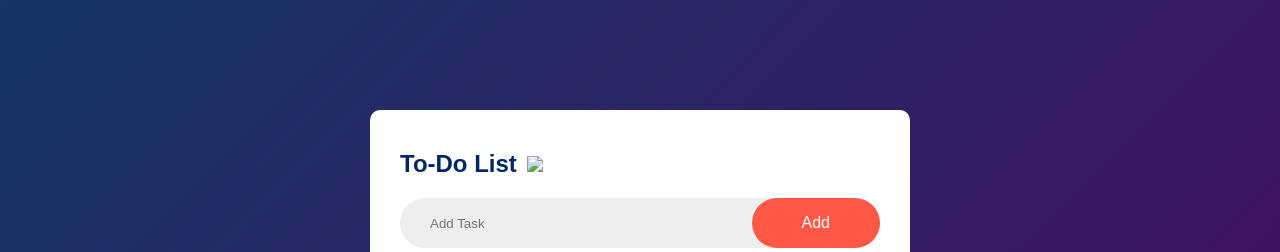
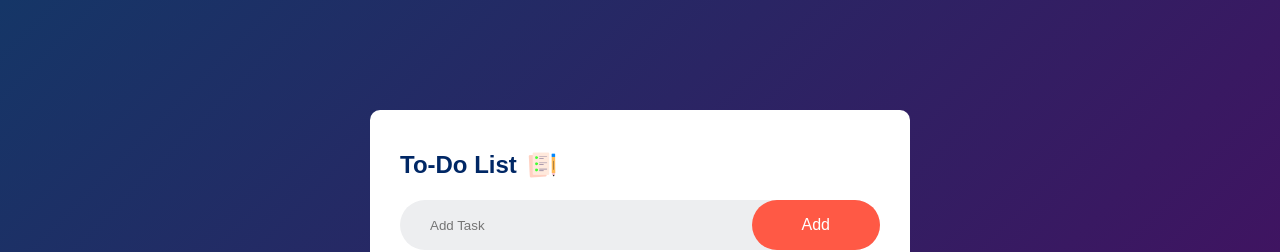
Before and after one commit to code-with-divyanshu/To---Do---App, a plain HTML site: page index.html in a window 1280 px wide. Shown: the top 252 px of the page. Drawn offline with Linux system fonts and the light colour scheme.

Commit message:
Update index.html

```diff
--- a/index.html
+++ b/index.html
@@ -9,7 +9,7 @@
 <body>
 	<div class="container">
 		<div class="todo-app">
-			<h2>To-Do List <img src="img/icon.png"></h2>
+			<h2>To-Do List <img src="To-Do-List/img/icon.png"></h2>
 			<div class="row">
 				<input type="text" id="input-box" placeholder="Add Task">
 				<button onclick="addTask()" type="button">Add</button>
```
